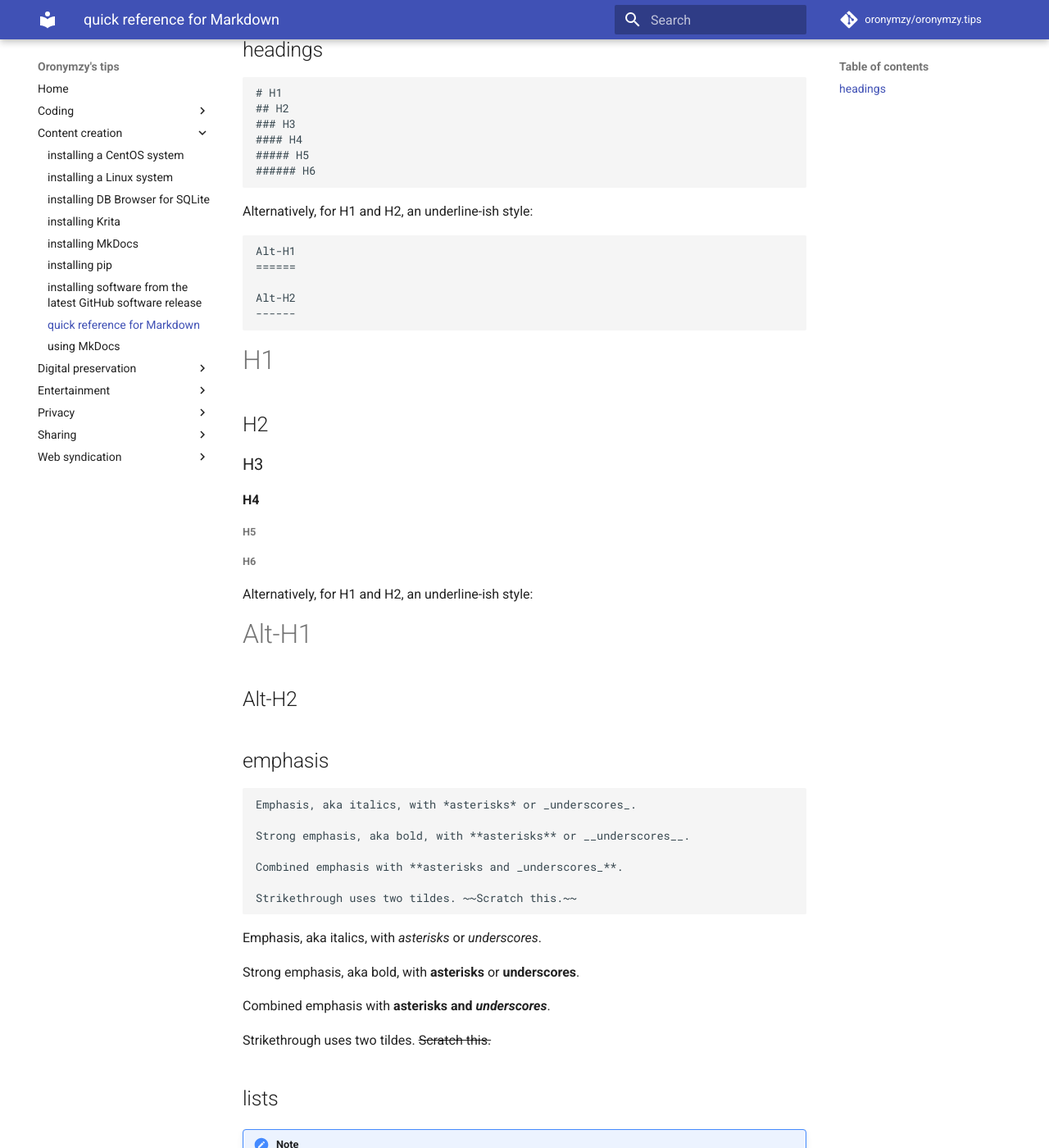
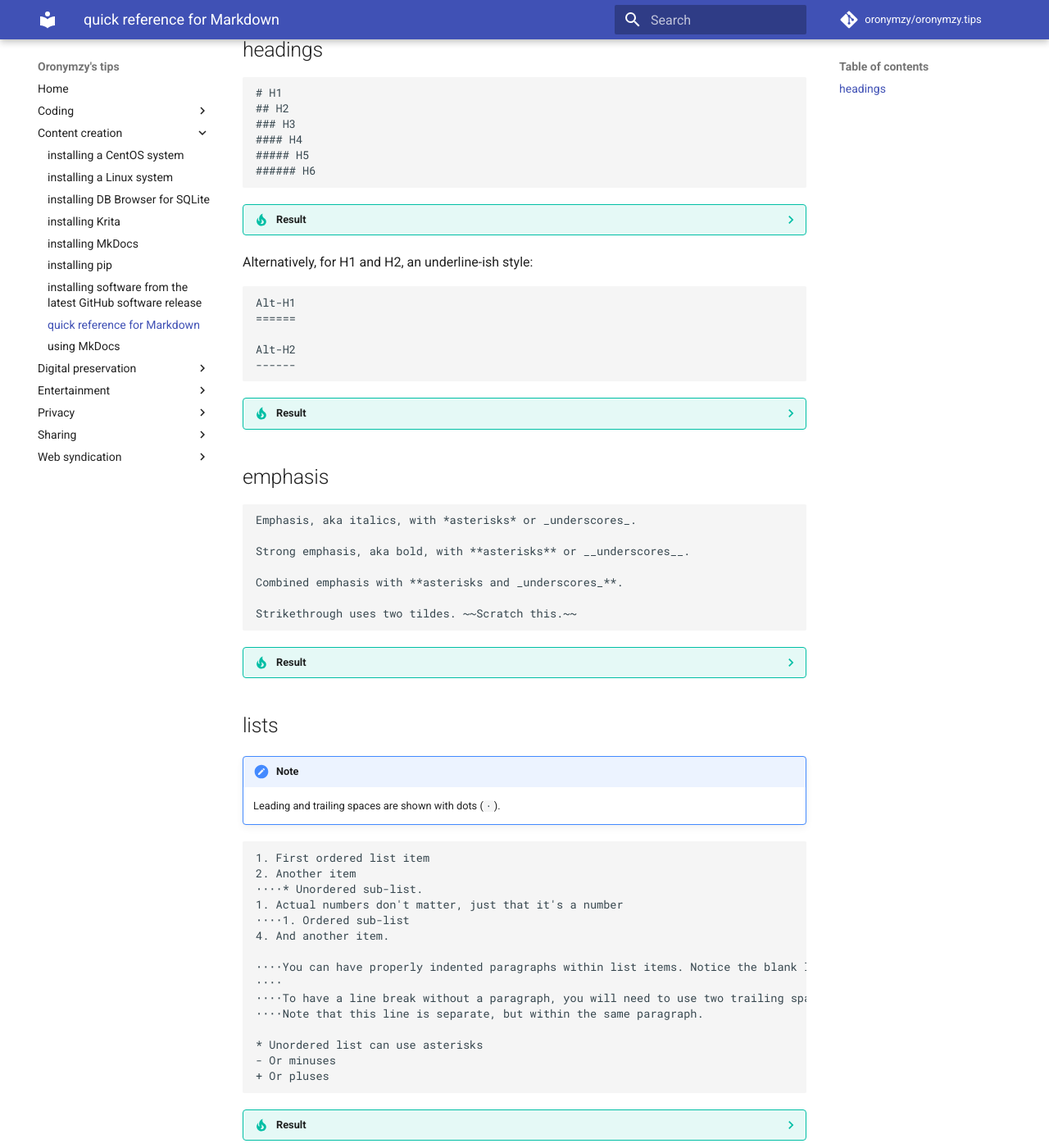
Before and after one commit to oronymzy/tips, an MkDocs documentation site: the page built from docs/qrMkdwn.md, in a window 1280 px wide and 1400 px high, scrolled down 228 px. Shown: the whole window at 82% size. Built offline with MkDocs 1.6.1 and Material for MkDocs 9.7.7, drawn with Linux system fonts in a browser that asks for light colours; comment, search, counter and statistics services are not loaded; part of the change alters nothing that is shown.

Commit message:
Add Result admonitions

````diff
--- a/docs/qrMkdwn.md
+++ b/docs/qrMkdwn.md
@@ -12,6 +12,14 @@ This is intended as a quick reference and showcase. For more complete info, see
 ##### H5
 ###### H6
 ```
+??? tip "Result"
+
+    # H1
+    ## H2
+    ### H3
+    #### H4
+    ##### H5
+    ###### H6
 
 Alternatively, for H1 and H2, an underline-ish style:
 
@@ -22,21 +30,13 @@ Alt-H1
 Alt-H2
 ------
 ```
+??? tip "Result"
 
-# H1
-## H2
-### H3
-#### H4
-##### H5
-###### H6
+    Alt-H1
+    ======
 
-Alternatively, for H1 and H2, an underline-ish style:
-
-Alt-H1
-======
-
-Alt-H2
-------
+    Alt-H2
+    ------
 
 ## emphasis {: #emphasis }
 
@@ -49,14 +49,15 @@ Combined emphasis with **asterisks and _underscores_**.
 
 Strikethrough uses two tildes. ~~Scratch this.~~
 ```
+??? tip "Result"
 
-Emphasis, aka italics, with *asterisks* or _underscores_.
+    Emphasis, aka italics, with *asterisks* or _underscores_.
 
-Strong emphasis, aka bold, with **asterisks** or __underscores__.
+    Strong emphasis, aka bold, with **asterisks** or __underscores__.
 
-Combined emphasis with **asterisks and _underscores_**.
+    Combined emphasis with **asterisks and _underscores_**.
 
-Strikethrough uses two tildes. ~~Scratch this.~~
+    Strikethrough uses two tildes. ~~Scratch this.~~
 
 ## lists {: #lists }
 
@@ -81,6 +82,23 @@ Strikethrough uses two tildes. ~~Scratch this.~~
 - Or minuses
 + Or pluses
 ```
+??? tip "Result"
+
+    1. First ordered list item
+    2. Another item
+        * Unordered sub-list.
+    1. Actual numbers don't matter, just that it's a number
+        1. Ordered sub-list
+    4. And another item.
+
+        You can have properly indented paragraphs within list items. Notice the blank line above, and the leading spaces.
+
+        To have a line break without a paragraph, you will need to use two trailing spaces.
+        Note that this line is separate, but within the same paragraph.
+
+    * Unordered list can use asterisks
+    - Or minuses
+    + Or pluses
 
 1. First ordered list item
 2. Another item
````
